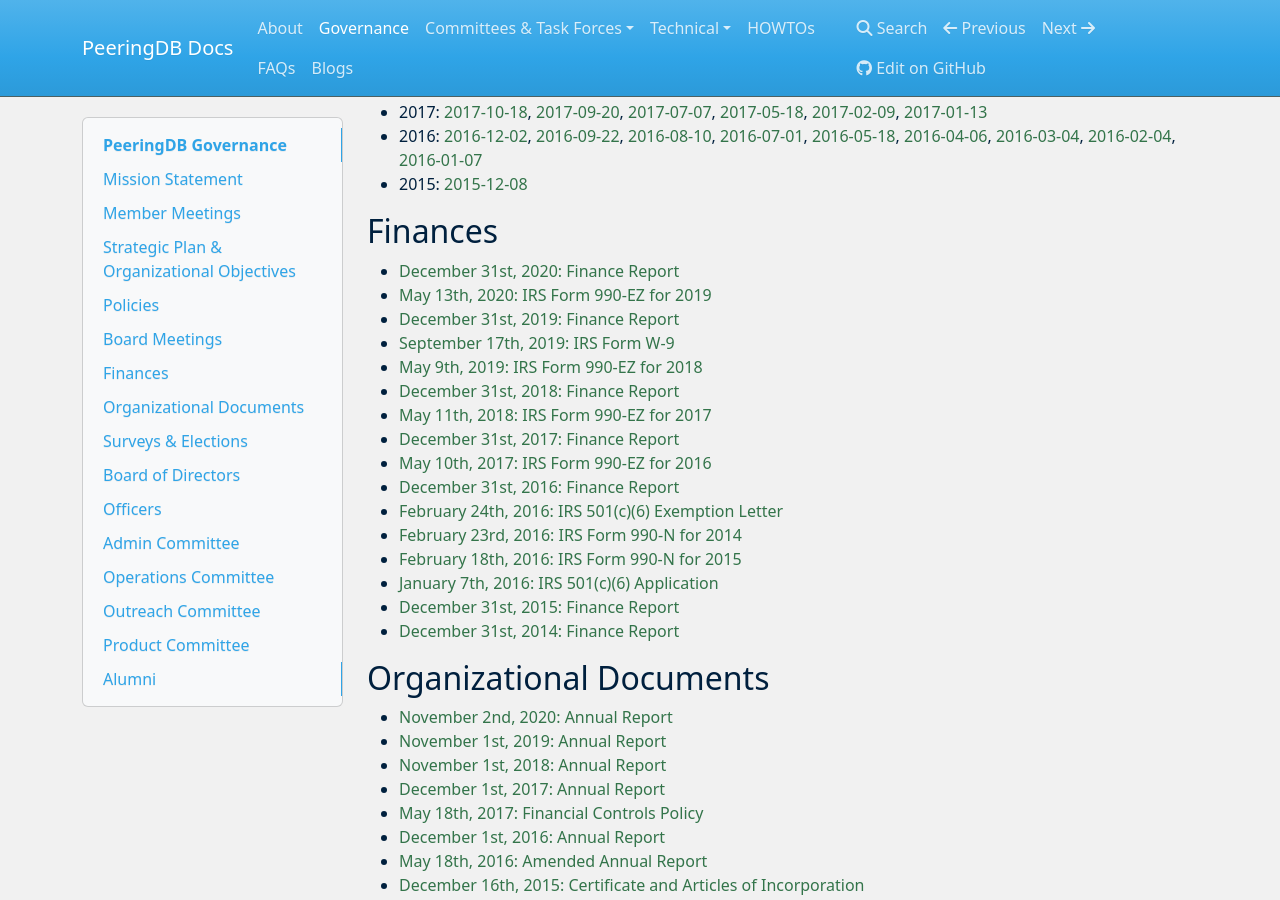
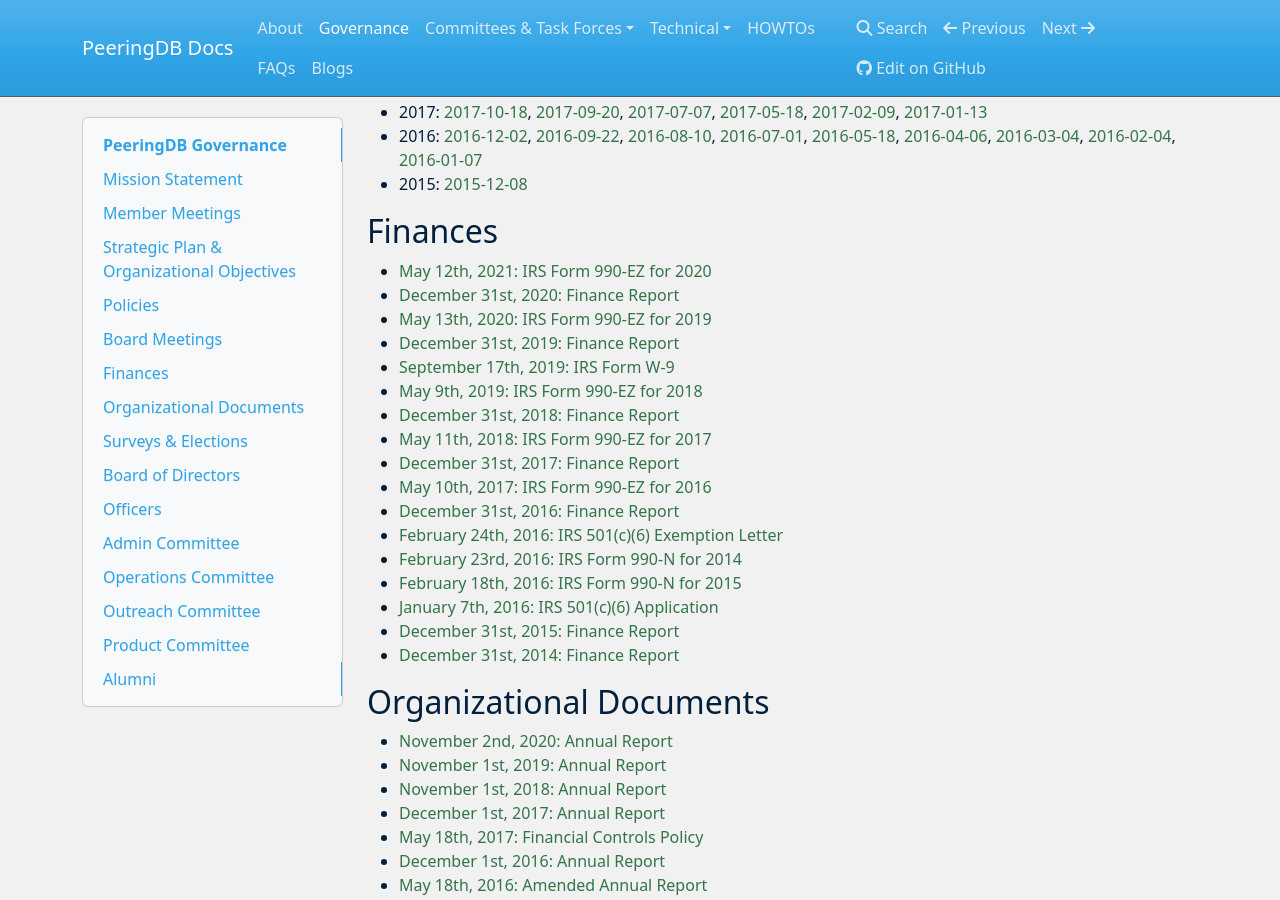
Before and after one commit to peeringdb/docs, an MkDocs documentation site: the page built from docs/gov.md, in a window 1280 px wide and 900 px high, scrolled down 803 px. Built offline with MkDocs 1.6.1, drawn with Linux system fonts in a browser that asks for light colours; nearby versions of some CDN libraries.

Commit message:
IRS Form 990-EZ.

```diff
--- a/docs/gov.md
+++ b/docs/gov.md
@@ -38,6 +38,7 @@
 
 ## Finances
 
+- [May 12th, 2021: IRS Form 990-EZ for 2020](gov/finances/2021-05-12_2020_Form_990-EZ.pdf)
 - [December 31st, 2020: Finance Report](gov/finances/2020-12-31_PeeringDB_Finances.pdf)
 - [May 13th, 2020: IRS Form 990-EZ for 2019](gov/finances/2020-05-13_2019_Form_990-EZ.pdf)
 - [December 31st, 2019: Finance Report](gov/finances/2019-12-31_PeeringDB_Finances.pdf)
```
Also changed, not shown: 1 other file.
